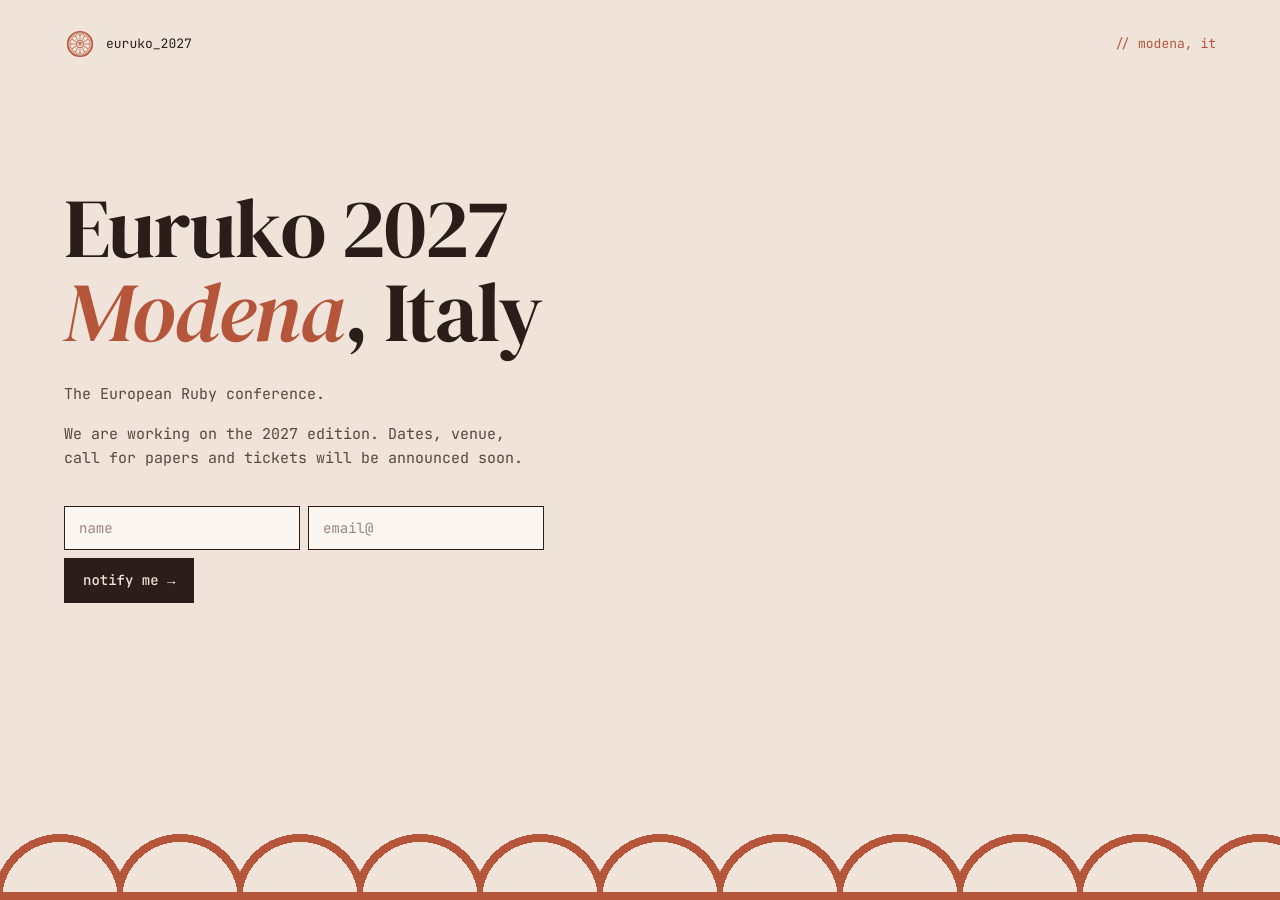
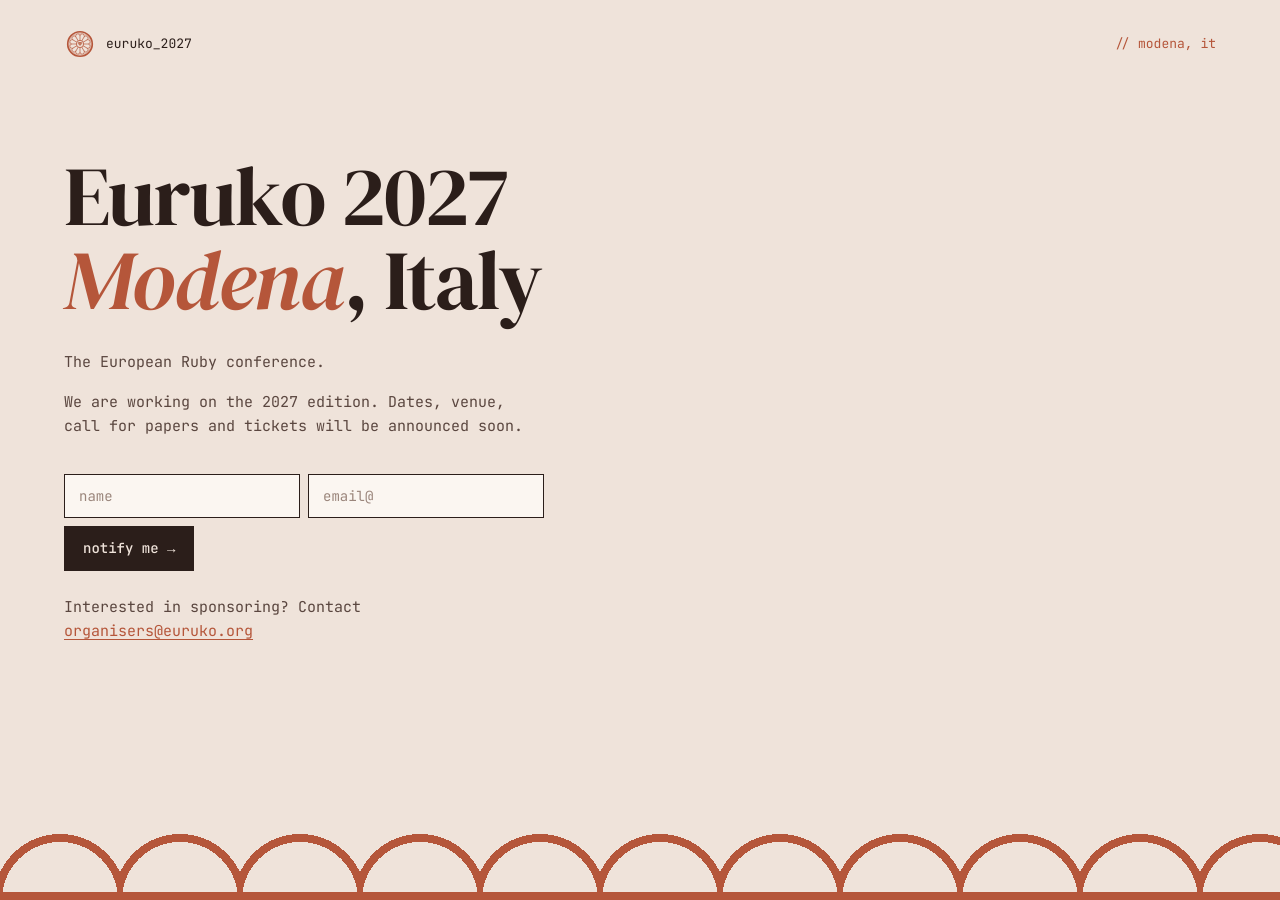
Before and after one commit to euruko/2027.euruko.org, a Jekyll site: the page built from index.html, in a window 1280 px wide. Built offline with Jekyll 4.4.1, drawn with Linux system fonts in a browser that asks for light colours.

Commit message:
Add sponsor section

```diff
--- a/index.html
+++ b/index.html
@@ -16,4 +16,7 @@ layout: default
     <button class="interest__button" type="submit">notify me →</button>
   </form>
   {% endif %}
+  <p class="hero__lead">
+    Interested in sponsoring? Contact <a href="mailto:organisers@euruko.org">organisers@euruko.org</a>
+  </p>
 </section>
```
